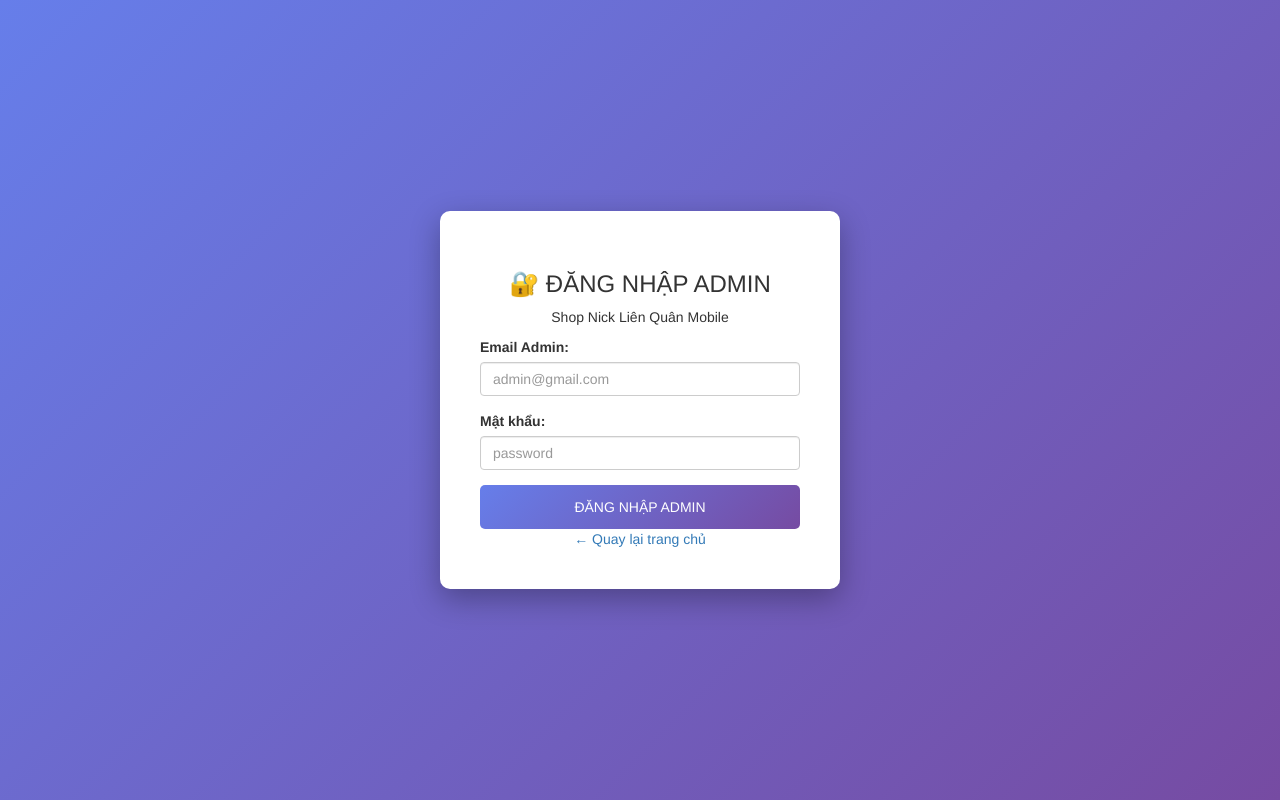
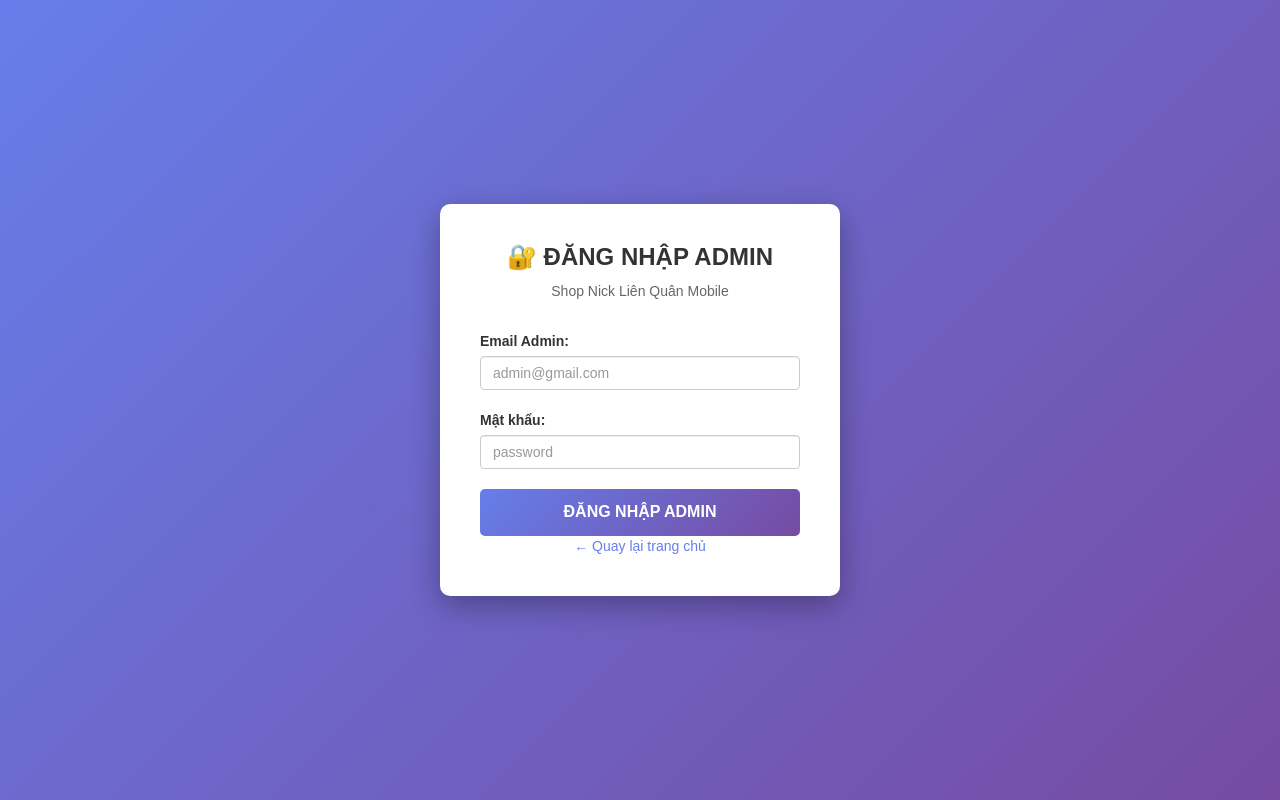
Before and after one commit to Luutieulong2005/website_1, a PHP site: page /admins/login.php in a window 1280 px wide. Run offline with PHP 8.4, Linux system fonts and the light colour scheme.

Commit message:
Update login.php

```diff
--- a/admins/login.php
+++ b/admins/login.php
@@ -33,34 +33,80 @@ if (isset($_POST['login'])) {
 <head>
     <meta charset="UTF-8">
     <meta name="viewport" content="width=device-width, initial-scale=1.0">
-    <title>Đăng nhập Admin</title>
+    <title>Đăng nhập Admin - Shop Nick Liên Quân</title>
     <link type="text/css" rel="stylesheet" href="../css/bootstrap.min.css"/>
+    <link rel="stylesheet" href="../css/font-awesome.min.css">
+    <link type="text/css" rel="stylesheet" href="../css/style.css"/>
     <style>
-        body { background: linear-gradient(135deg, #667eea 0%, #764ba2 100%); height: 100vh; display: flex; align-items: center; justify-content: center; }
-        .login-container { background: white; padding: 40px; border-radius: 10px; box-shadow: 0 10px 30px rgba(0,0,0,0.3); width: 100%; max-width: 400px; }
-        .btn-login { background: linear-gradient(135deg, #667eea 0%, #764ba2 100%); border: none; color: white; padding: 12px; width: 100%; border-radius: 5px; }
+        body {
+            background: linear-gradient(135deg, #667eea 0%, #764ba2 100%);
+            height: 100vh;
+            display: flex;
+            align-items: center;
+            justify-content: center;
+        }
+        .login-container {
+            background: white;
+            padding: 40px;
+            border-radius: 10px;
+            box-shadow: 0 10px 30px rgba(0,0,0,0.3);
+            width: 100%;
+            max-width: 400px;
+        }
+        .login-header {
+            text-align: center;
+            margin-bottom: 30px;
+        }
+        .login-header h3 {
+            color: #333;
+            margin-bottom: 10px;
+        }
+        .login-header p {
+            color: #666;
+        }
+        .form-group {
+            margin-bottom: 20px;
+        }
+        .btn-login {
+            background: linear-gradient(135deg, #667eea 0%, #764ba2 100%);
+            border: none;
+            color: white;
+            padding: 12px;
+            width: 100%;
+            border-radius: 5px;
+            font-size: 16px;
+            font-weight: bold;
+        }
+        .btn-login:hover {
+            opacity: 0.9;
+        }
     </style>
 </head>
 <body>
     <div class="login-container">
-        <div class="login-header text-center mb-4">
+        <div class="login-header">
             <h3>🔐 ĐĂNG NHẬP ADMIN</h3>
             <p>Shop Nick Liên Quân Mobile</p>
         </div>
-        <?php if ($error): ?><div class="alert alert-danger"><?php echo $error; ?></div><?php endif; ?>
+
+        <?php if ($error): ?>
+            <div class="alert alert-danger"><?php echo $error; ?></div>
+        <?php endif; ?>
+
         <form method="POST" action="">
-            <div class="form-group mb-3">
+            <div class="form-group">
                 <label>Email Admin:</label>
                 <input type="email" name="email" class="form-control" placeholder="admin@gmail.com" required>
             </div>
-            <div class="form-group mb-3">
+            <div class="form-group">
                 <label>Mật khẩu:</label>
                 <input type="password" name="password" class="form-control" placeholder="password" required>
             </div>
             <button type="submit" name="login" class="btn-login">ĐĂNG NHẬP ADMIN</button>
         </form>
+
         <div class="text-center mt-3">
-            <a href="../index.php">← Quay lại trang chủ</a>
+            <a href="../index.php" style="color: #667eea;">← Quay lại trang chủ</a>
         </div>
     </div>
 </body>
```
